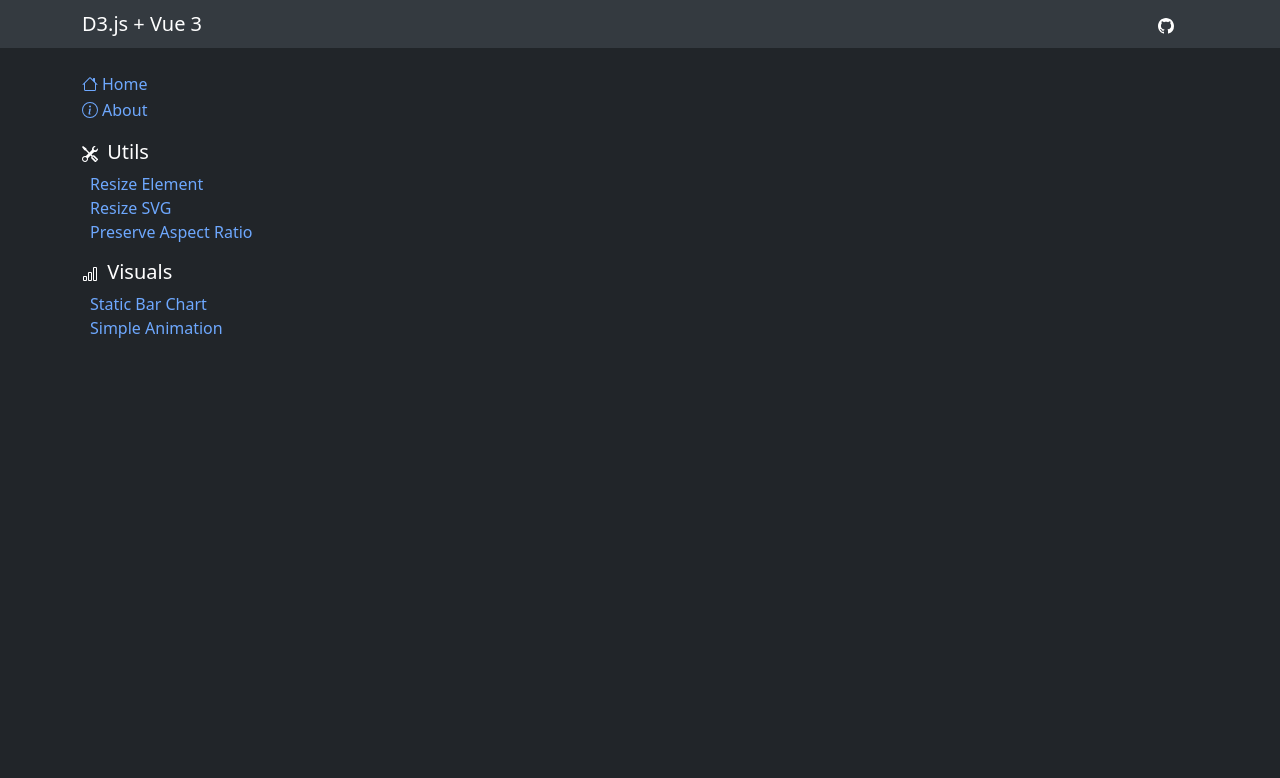
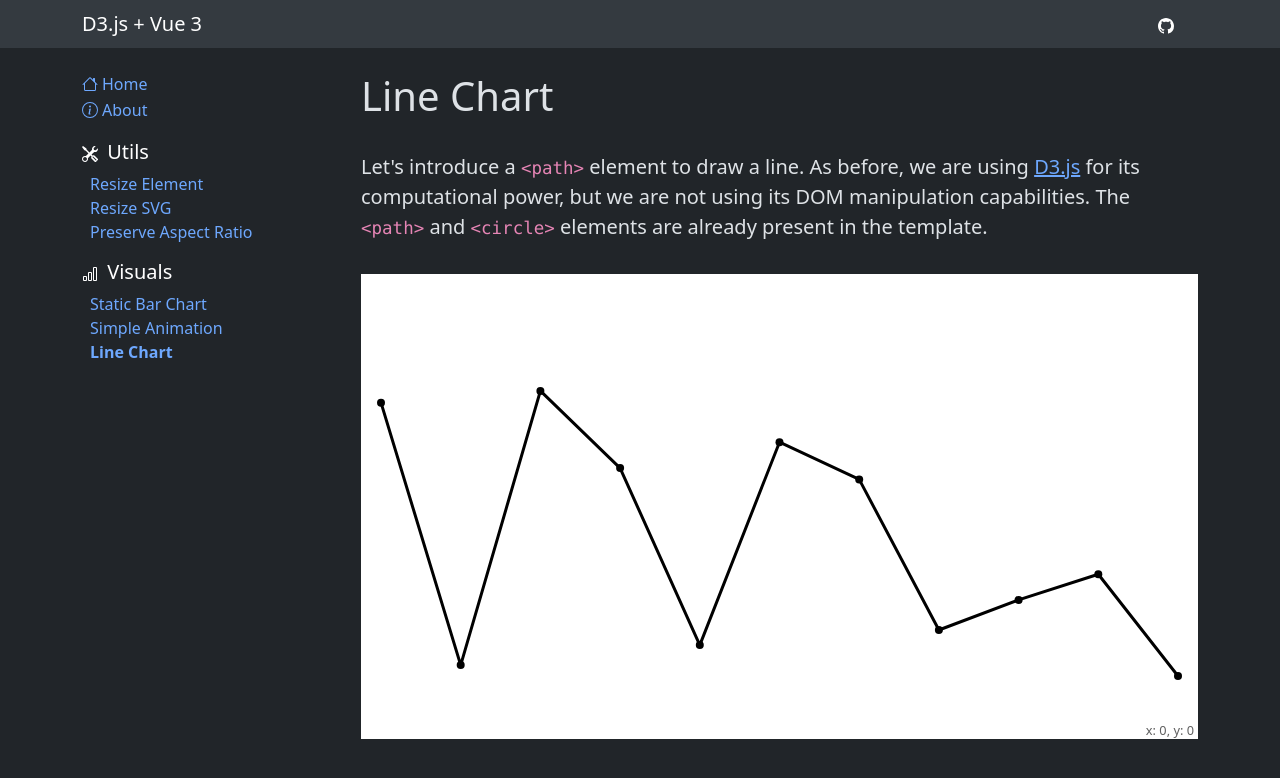
Before and after one commit to jarrettmeyer/d3js-vue3-examples, a Nuxt app: page /visuals/line-chart in a window 1280 px wide. Shown: the top 778 px of the page. Built offline with nearby package versions, Linux system fonts and the light colour scheme.

Commit message:
adds line chart demo

```diff
--- /dev/null
+++ b/assets/styles/_svg.scss
@@ -0,0 +1,5 @@
+.svg {
+  width: 100%;
+  background-color: white;
+  cursor: crosshair;
+}
--- a/assets/styles/main.scss
+++ b/assets/styles/main.scss
@@ -1,3 +1,5 @@
+@import "./svg";
+
 #app {
   width: 100%;
   height: 100vh;
--- a/components/AppMenu.vue
+++ b/components/AppMenu.vue
@@ -36,6 +36,9 @@
     <li>
       <NuxtLink to="/visuals/simple-animation">Simple Animation</NuxtLink>
     </li>
+    <li>
+      <NuxtLink to="/visuals/line-chart">Line Chart</NuxtLink>
+    </li>
   </ul>
 </template>
 
--- /dev/null
+++ b/composables/useCursorPosition.ts
@@ -0,0 +1,29 @@
+export type CursorPositionTarget = Ref<HTMLElement | SVGElement | null>;
+
+export function useCursorPosition(target: CursorPositionTarget) {
+  let isTracking = false;
+  const x = ref(0);
+  const y = ref(0);
+
+  /**
+   * Update the cursor X and Y position.
+   * @param event Incoming mouse event
+   */
+  const updatePosition = (event: MouseEvent) => {
+    x.value = event.offsetX;
+    y.value = event.offsetY;
+  };
+
+  watch([target], () => {
+    if (target.value && !isTracking) {
+      target.value.addEventListener("mousemove", (event: Event) => {
+        if (event instanceof MouseEvent) {
+          updatePosition(event);
+        }
+      });
+      isTracking = true;
+    }
+  });
+
+  return { x, y };
+}
--- a/composables/useResizeObserver.ts
+++ b/composables/useResizeObserver.ts
@@ -1,3 +1,5 @@
+export type ResourceObserverTarget = Ref<HTMLElement | SVGElement | null>;
+
 export interface UseResizeObserverOptions {
   cssOverflow?: "auto" | "hidden" | "scroll" | "visible";
   cssResize?: "both" | "horizontal" | "none" | "vertical";
@@ -6,7 +8,7 @@
 }
 
 export function useResizeObserver(
-  target: Ref<HTMLElement | null | undefined>,
+  target: ResourceObserverTarget,
   options: UseResizeObserverOptions = {}
 ) {
   const height = ref(options.initialHeight ?? 0);
--- /dev/null
+++ b/pages/visuals/line-chart/index.vue
@@ -0,0 +1,161 @@
+<script lang="ts" setup>
+import * as d3 from "d3";
+
+useHead({ title: "Line Chart" });
+
+interface LineChartDatum {
+  index: number;
+  x: number;
+  y: number;
+}
+
+const aspectRatio = 9 / 5;
+const svgRef = ref<SVGSVGElement | null>(null);
+const { width: svgWidth, height: svgHeight } = useResizeObserver(svgRef);
+const cursorPosition = reactive(useCursorPosition(svgRef));
+const n = ref(11);
+const color = ref("#000000");
+
+const data: LineChartDatum[] = reactive([]);
+
+const svgViewBox = computed(() => `0 0 ${svgWidth.value} ${svgHeight.value}`);
+
+const gGraphMargin = computed(() => 20);
+
+const strokeWidth = computed(() => 3);
+
+const pointRadius = computed(() => 4);
+
+const gGraphTransform = computed(() => {
+  const tx = gGraphMargin.value;
+  const ty = gGraphMargin.value;
+  return `translate(${tx},${ty})`;
+});
+
+const xScale = computed(() => {
+  const maxDomain = n.value - 1;
+  const maxRange = svgWidth.value - 2 * gGraphMargin.value;
+  return d3.scaleLinear().domain([0, maxDomain]).range([0, maxRange]);
+});
+
+const yScale = computed(() => {
+  const maxRange = svgHeight.value - 2 * gGraphMargin.value;
+  return d3.scaleLinear().domain([100, 0]).range([0, maxRange]);
+});
+
+const lineGenerator = computed(() => {
+  return d3
+    .line<LineChartDatum>()
+    .x((d) => xScale.value(d.index))
+    .y((d) => yScale.value(d.y));
+});
+
+const linePath = computed(() => {
+  return lineGenerator.value(data) ?? "";
+});
+
+const generateData = () => {
+  data.length = 0;
+  for (let i = 0; i < n.value; i++) {
+    data.push({
+      index: i,
+      x: i,
+      y: 10 + 80 * Math.random(),
+    });
+  }
+};
+
+const updateDimensions = () => {
+  if (svgRef.value) {
+    svgWidth.value = svgRef.value.clientWidth;
+    svgHeight.value = svgWidth.value / aspectRatio;
+  } else {
+    svgHeight.value = 0;
+    svgWidth.value = 0;
+  }
+};
+
+watch([svgRef], () => {
+  updateDimensions();
+});
+
+onMounted(() => {
+  generateData();
+  window.addEventListener("resize", () => {
+    updateDimensions();
+  });
+});
+</script>
+
+<template>
+  <article>
+    <h1>Line Chart</h1>
+
+    <section>
+      <p class="lead">
+        Let's introduce a <code>&lt;path&gt;</code> element to draw a line. As
+        before, we are using
+        <a href="http://d3js.org" target="_blank" rel="noopener noreferrer"
+          >D3.js</a
+        >
+        for its computational power, but we are not using its DOM manipulation
+        capabilities. The <code>&lt;path&gt;</code> and
+        <code>&lt;circle&gt;</code> elements are already present in the
+        template.
+      </p>
+    </section>
+
+    <section>
+      <svg
+        class="svg"
+        :width="svgWidth"
+        :height="svgHeight"
+        :viewBox="svgViewBox"
+        ref="svgRef"
+      >
+        <g class="graph" :transform="gGraphTransform">
+          <path
+            class="line"
+            :d="linePath"
+            :stroke="color"
+            stroke-linecap="round"
+            stroke-linejoin="round"
+            :stroke-width="strokeWidth"
+            fill="none"
+          ></path>
+          <circle
+            v-for="datum in data"
+            :key="datum.index"
+            :cx="xScale(datum.x)"
+            :cy="yScale(datum.y)"
+            :r="pointRadius"
+            stroke="none"
+            :fill="color"
+          ></circle>
+        </g>
+        <text
+          class="mouse-position"
+          :x="svgWidth - 4"
+          :y="svgHeight - 4"
+          text-anchor="end"
+        >
+          x: {{ cursorPosition.x.toFixed(0) }}, y:
+          {{ cursorPosition.y.toFixed(0) }}
+        </text>
+      </svg>
+    </section>
+  </article>
+</template>
+
+<style lang="scss" scoped>
+.mouse-position {
+  font-size: 0.8rem;
+  fill: #606060;
+}
+
+.svg {
+  width: 100%;
+  min-width: 18rem;
+  background-color: white;
+}
+</style>
```
